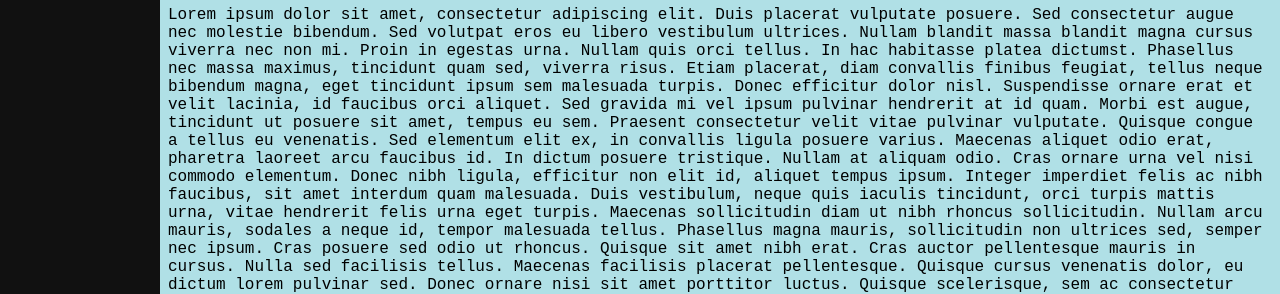
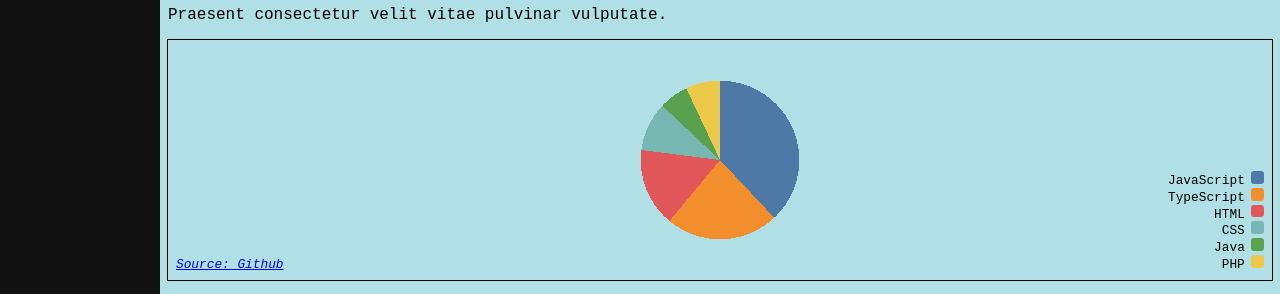
Before and after one commit to s1gkill/about-me, a website: page template.html in a window 1280 px wide. Shown: the part 280-574 px from the top of the page. Drawn offline with Linux system fonts and the light colour scheme.

Commit message:
Use units as rem, add example piechart html & styles

```diff
--- a/styles.css
+++ b/styles.css
@@ -7,16 +7,16 @@ nav {
     background-color: #111;
     height: 100%;
     left: 0;
-    padding-top: 20px;
+    padding-top: 1rem;
     position: fixed;
     top: 0;
-    width: 160px;
+    width: 10rem;
 }
 
 nav a {
     color: #818181;
     display: block;
-    padding: 6px 8px 6px 16px;
+    padding: 0.5rem;
     text-decoration: none;
 }
 
@@ -25,26 +25,61 @@ nav a:hover {
 }
 
 .main {
-    margin-left: 160px;
+    margin-left: 10rem;
+}
+
+/* Pie chart inspired by: https://bennettfeely.com/csspiechart/ */
+
+.pie-chart {
+    background: radial-gradient(circle closest-side, transparent 66%, #b0e0e6 0), conic-gradient(#4e79a7 0, #4e79a7 38%, #f28e2c 0, #f28e2c 61%, #e15759 0, #e15759 77%, #76b7b2 0, #76b7b2 87%, #59a14f 0, #59a14f 93%, #edc949 0, #edc949 100%);
+    display: flex;
+    margin: 0;
+    min-height: 15rem;
+    outline: 0.1rem solid black;
+}
+
+.pie-chart cite {
+    align-self: flex-end;
+    flex: 1;
+    font-size: 0.8rem;
+    padding: 0.5rem;
+}
+
+.pie-chart figcaption {
+    align-self: flex-end;
+    font-size: 0.8rem;
+    padding: 0.5rem;
+    text-align: right;
+}
+
+.pie-chart span:after {
+    background: currentColor;
+    border-radius: 0.2rem;
+    content: "";
+    display: inline-block;
+    height: 0.8rem;
+    margin-left: 0.4rem;
+    width: 0.8rem;
 }
 
 @media only screen and (max-width: 600px) {
     nav {
-        height: 100px;
+        height: 7rem;
         width: 100%;
     }
-
     .main {
-        margin-left: 0px;
-        margin-top: 140px;
+        margin-left: 0;
+        margin-top: 10rem;
     }
-
     h1::before {
         content: " ";
         display: block;
-        height: 140px;
-        margin-top: -140px;
+        height: 10rem;
+        margin-top: -10rem;
         pointer-events: none;
         visibility: hidden;
     }
+    .pie-chart figcaption {
+        font-size: 0.5rem;
+    }
 }
--- a/template.html
+++ b/template.html
@@ -31,41 +31,17 @@
         </div>
         <div id="competence">
             <h1>Competence</h1>
-            <p>Lorem ipsum dolor sit amet, consectetur adipiscing elit. Duis placerat vulputate posuere. Sed consectetur
-                augue nec molestie bibendum. Sed volutpat eros eu libero vestibulum ultrices. Nullam blandit massa
-                blandit magna cursus viverra nec non mi. Proin in egestas urna. Nullam quis orci tellus. In hac
-                habitasse platea dictumst. Phasellus nec massa maximus, tincidunt quam sed, viverra risus. Etiam
-                placerat, diam convallis finibus feugiat, tellus neque bibendum magna, eget tincidunt ipsum sem
-                malesuada turpis. Donec efficitur dolor nisl. Suspendisse ornare erat et velit lacinia, id faucibus orci
-                aliquet. Sed gravida mi vel ipsum pulvinar hendrerit at id quam. Morbi est augue, tincidunt ut posuere
-                sit amet, tempus eu sem. Praesent consectetur velit vitae pulvinar vulputate.
-
-                Quisque congue a tellus eu venenatis. Sed elementum elit ex, in convallis ligula posuere varius.
-                Maecenas aliquet odio erat, pharetra laoreet arcu faucibus id. In dictum posuere tristique. Nullam at
-                aliquam odio. Cras ornare urna vel nisi commodo elementum. Donec nibh ligula, efficitur non elit id,
-                aliquet tempus ipsum.
-
-                Integer imperdiet felis ac nibh faucibus, sit amet interdum quam malesuada. Duis vestibulum, neque quis
-                iaculis tincidunt, orci turpis mattis urna, vitae hendrerit felis urna eget turpis. Maecenas
-                sollicitudin diam ut nibh rhoncus sollicitudin. Nullam arcu mauris, sodales a neque id, tempor malesuada
-                tellus. Phasellus magna mauris, sollicitudin non ultrices sed, semper nec ipsum. Cras posuere sed odio
-                ut rhoncus. Quisque sit amet nibh erat. Cras auctor pellentesque mauris in cursus. Nulla sed facilisis
-                tellus. Maecenas facilisis placerat pellentesque. Quisque cursus venenatis dolor, eu dictum lorem
-                pulvinar sed. Donec ornare nisi sit amet porttitor luctus. Quisque scelerisque, sem ac consectetur
-                rutrum, eros nibh faucibus est, dictum elementum nunc nulla nec est. Etiam eget nibh tincidunt,
-                hendrerit tellus quis, vulputate erat.
-
-                Vivamus ut dolor justo. Donec ac elementum quam. Quisque congue odio quis justo cursus aliquet. Nulla
-                tempor odio ac elit venenatis, nec semper enim posuere. Maecenas molestie augue ut eros consequat
-                tempus. Vivamus blandit quam malesuada sollicitudin consectetur. Nam vitae eros ipsum. Curabitur
-                ultrices, tellus sit amet sagittis pretium, leo odio faucibus tellus, vitae bibendum metus ante nec
-                lectus. Vivamus eget placerat elit. In nec facilisis massa. Aliquam erat volutpat.
-
-                Sed sed tortor eu elit mattis convallis vitae vel augue. Suspendisse imperdiet fringilla felis, vitae
-                finibus mauris hendrerit interdum. Etiam facilisis hendrerit mauris vitae posuere. Suspendisse fermentum
-                diam ac nunc egestas maximus. Ut eget facilisis orci. Nullam at arcu sodales, dapibus ante scelerisque,
-                imperdiet mauris. Sed sit amet est vulputate, interdum orci sed, ultricies orci. Duis quis placerat
-                nisl.</p>
+            <p>Praesent consectetur velit vitae pulvinar vulputate.</p>
+            <figure class="pie-chart">
+                <cite><a href="https://github.com/s1gkill" target="_blank">Source: Github </a></cite>
+                <figcaption>
+                    JavaScript<span style="color:#4e79a7"></span><br>
+                    TypeScript<span style="color:#f28e2c"></span><br>
+                    HTML<span style="color:#e15759"></span><br>
+                    CSS<span style="color:#76b7b2"></span><br>
+                    Java<span style="color:#59a14f"></span><br>
+                    PHP<span style="color:#edc949"></span>
+            </figure>
         </div>
         <div id="contact">
             <h1>Contact</h1>
```
